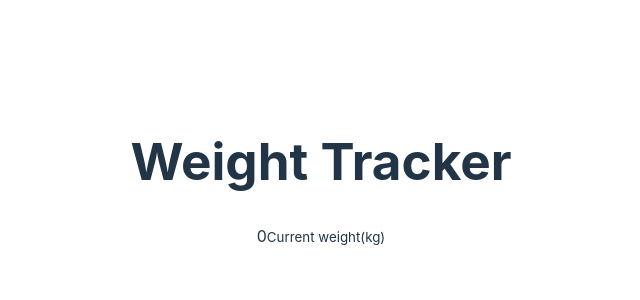
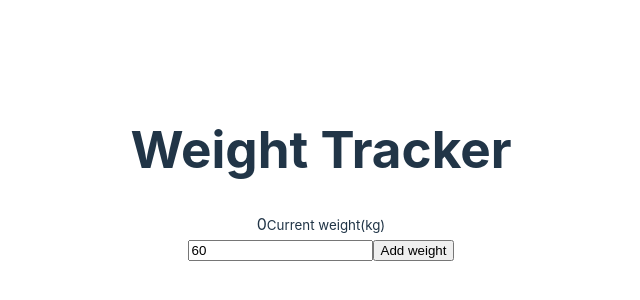
Before and after one commit to Haticesurumlu/vue3-weight-graphic, a Vue app: page / in a window 1280 px wide. Shown: the part 226-526 px from the top of the page, without its empty margins (319-959 px from the left). Built offline with nearby package versions, Linux system fonts and the light colour scheme.

Commit message:
fear: add addWeight form

```diff
--- a/src/App.vue
+++ b/src/App.vue
@@ -8,7 +8,6 @@ const weights=ref([])
 const weightChartEl = ref(null)
 
 const weightChart=shallowRef(null)
-
 const weightInput = ref(60.0)
 
 const currentWeight = computed(()=> {
@@ -30,6 +29,14 @@ const addWeight = () => {
     <span>{{currentWeight.weight}}</span>
     <small>Current weight(kg)</small>
   </div>
+  <form @submit.prevent="addWeight">
+  <input type="number" step="0.1" v-model="weightInput">
+  <input type="submit"  value="Add weight">
+
+
+
+
+  </form>
 </template>
 
 <style scoped>
```
